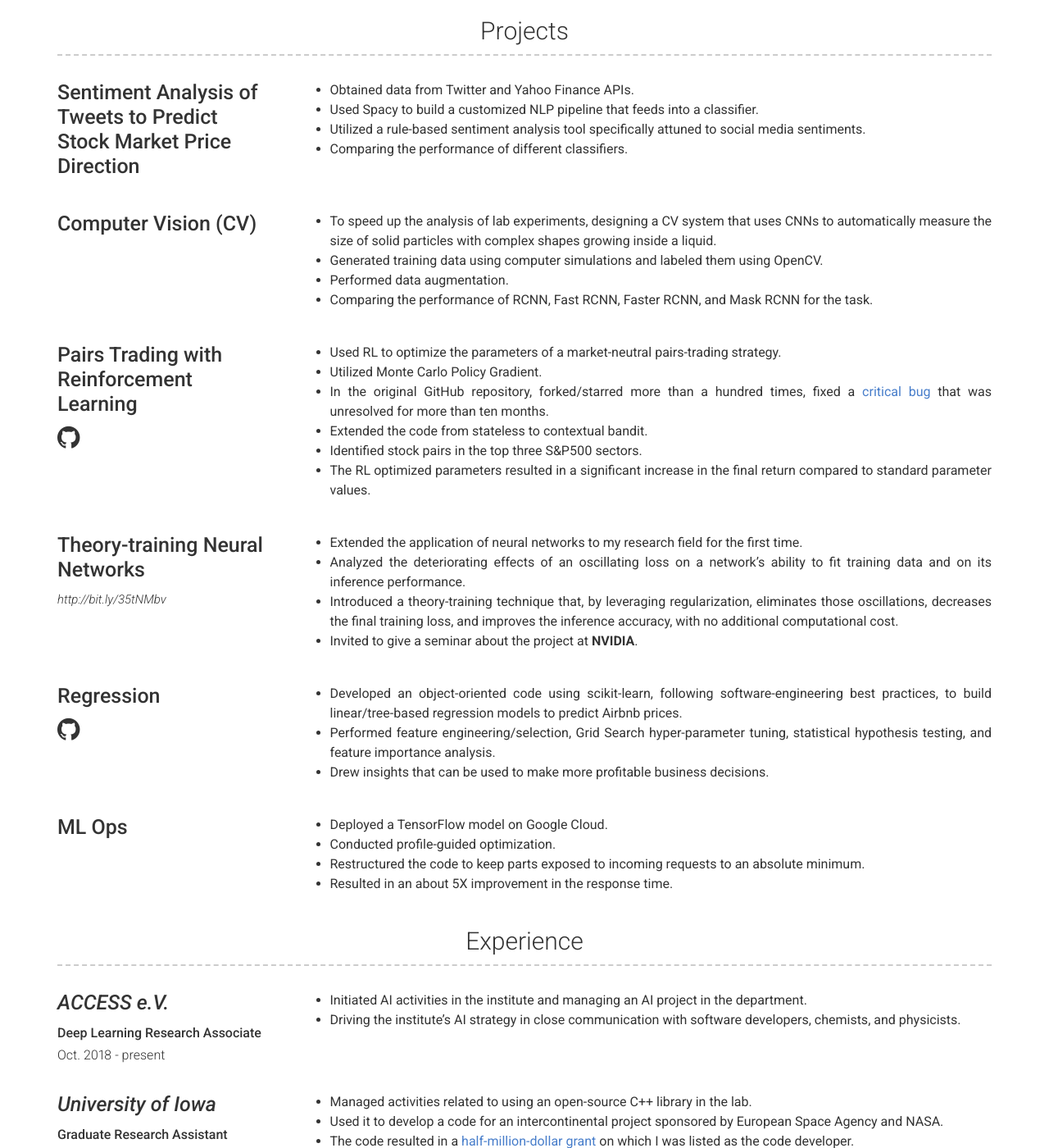
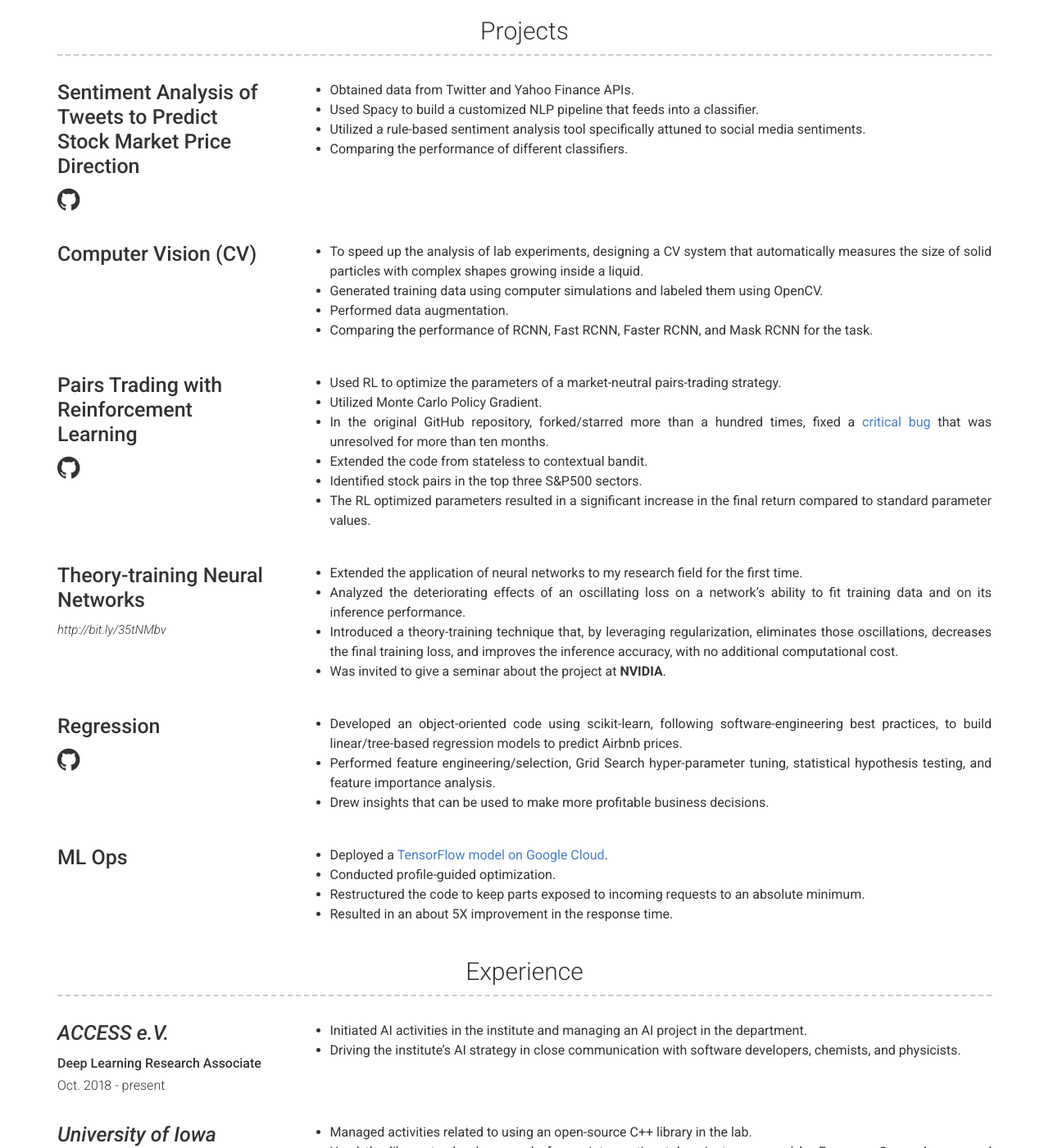
Before and after one commit to mtorabirad/mtorabirad.github.io, a Jekyll site: the page built from index.md, in a window 1280 px wide and 1400 px high, scrolled down 559 px. Shown: the whole window at 82% size. Built offline with Jekyll 4.4.1, drawn with Linux system fonts in a browser that asks for light colours; some of the changed text lies outside the part shown.

Commit message:
added link to sentiment project

```diff
--- a/_data/experience.yml
+++ b/_data/experience.yml
@@ -12,7 +12,7 @@
   dates: Jan. 2011 - Sep.2018
   description: |
     - Managed activities related to using an open-source C++ library in the lab.
-    - Used it to develop a code for an intercontinental project sponsored by European Space Agency and NASA.
+    - Used the library to develop a code for an intercontinental project sponsored by European Space Agency and NASA.
     - The code resulted in a [half-million-dollar grant](https://taskbook.nasaprs.com/tbp/index.cfm?action=public_query_taskbook_content&TASKID=12092)
     on which I was listed as the code developer.
     - Published three top-tier journal papers. Mentored Ph.D. students later using the code.
```
Also changed, not shown: _data/projects.yml (+4 -4 lines).
